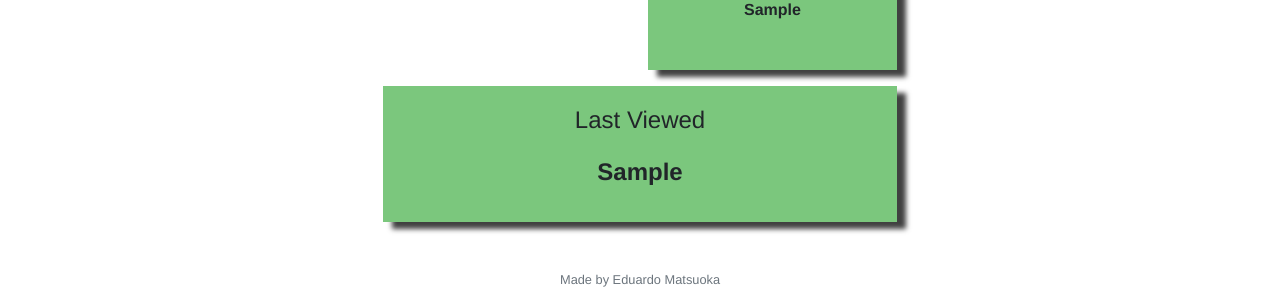
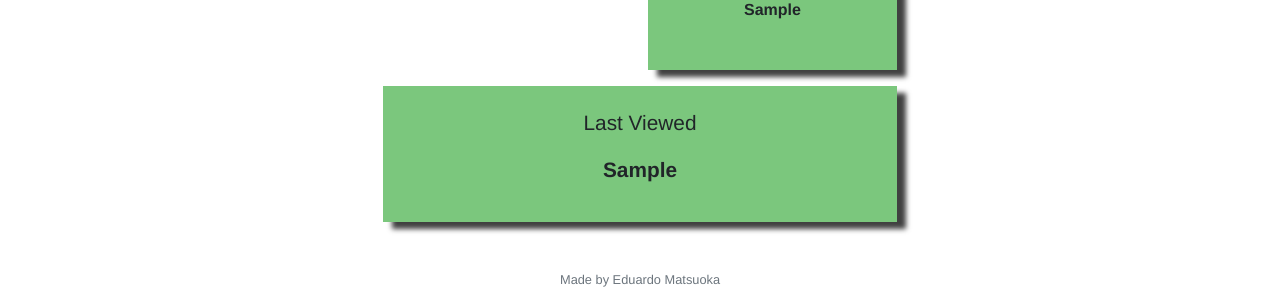
Before and after one commit to edumats/osaka-scope, a Flask app: template templates/index.html in a window 1280 px wide. Shown: the part 518-818 px from the top of the page. Run offline with Flask 2, Linux system fonts and the light colour scheme; the template is opened without the code that fills it: most values are stand-ins (such as "Sample title", 1, 10 or a date in 2020); some libraries are stand-ins or nearby versions.

Commit message:
Adjusted box font size

```diff
--- a/static/styles.css
+++ b/static/styles.css
@@ -91,7 +91,7 @@ body {
 .tube-info:nth-child(3) {
     grid-column: 2 / 4;
     grid-row: 4 / 5;
-    font-size: 1.5em;
+    font-size: 1.3em;
 }
 
 .tube-info:nth-child(4) {
```
